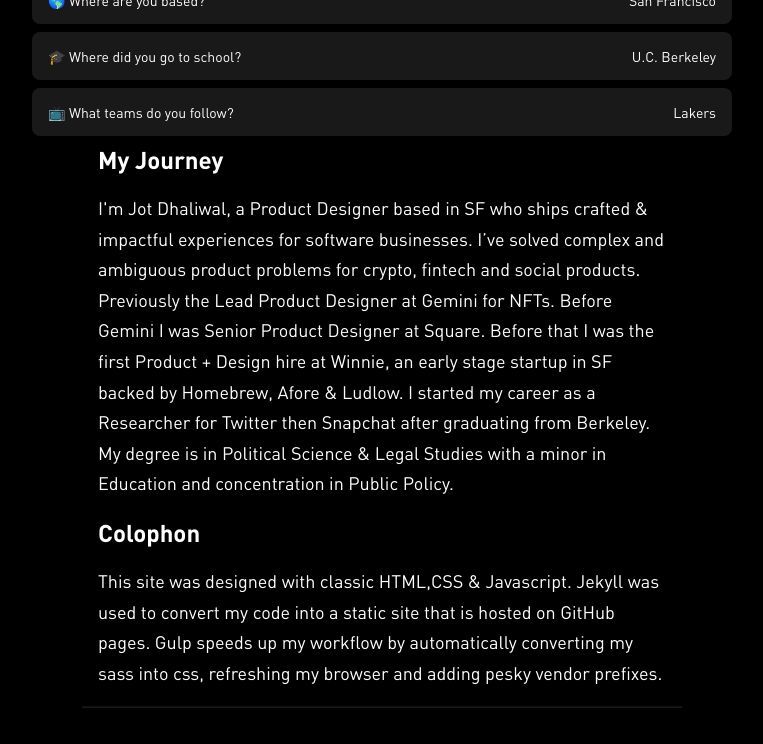
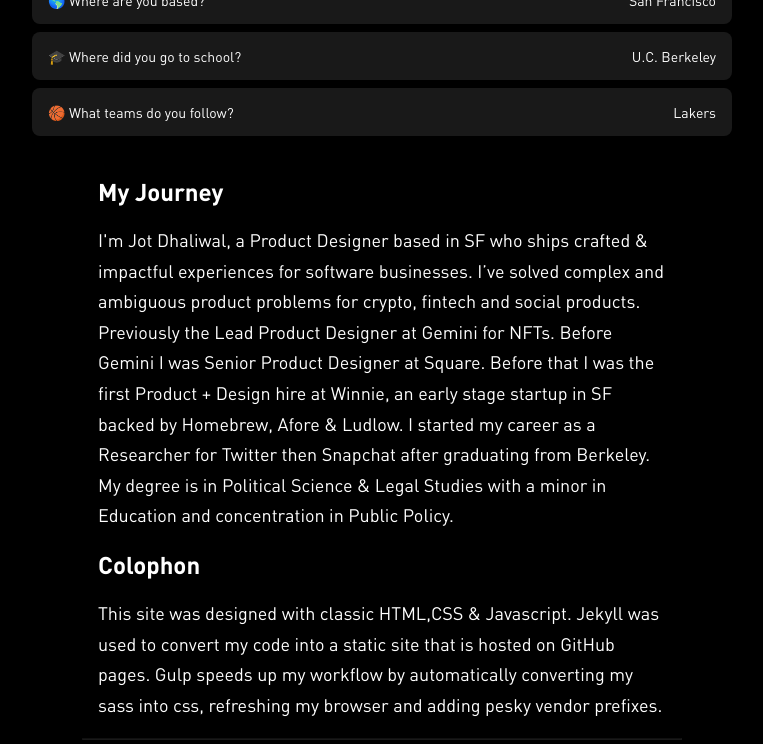
Before and after one commit to jotd/jotd-portfolio, a Jekyll site: the page about/index.html, which Jekyll copies as it is, in a window 1280 px wide and 900 px high, scrolled down 681 px, cut to the strip 156-900 px from the top of the window. Shown: the whole strip, without its empty margins (258-1021 px from the left). Built offline with Jekyll 4.4.1, drawn with Linux system fonts in a browser that asks for light colours.

Commit message:
Update index.html

```diff
--- a/about/index.html
+++ b/about/index.html
@@ -65,9 +65,9 @@
   </div>
 
   <div class="content-body">
-    <div class="text-container desktop">
+    <div id="margin-below-header" class="text-container desktop">
       <div class="text-block-left">
-        📺 What teams do you follow?
+        🏀 What teams do you follow?
       </div>
       <div class="text-block-right">Lakers</div>
     </div>
```
